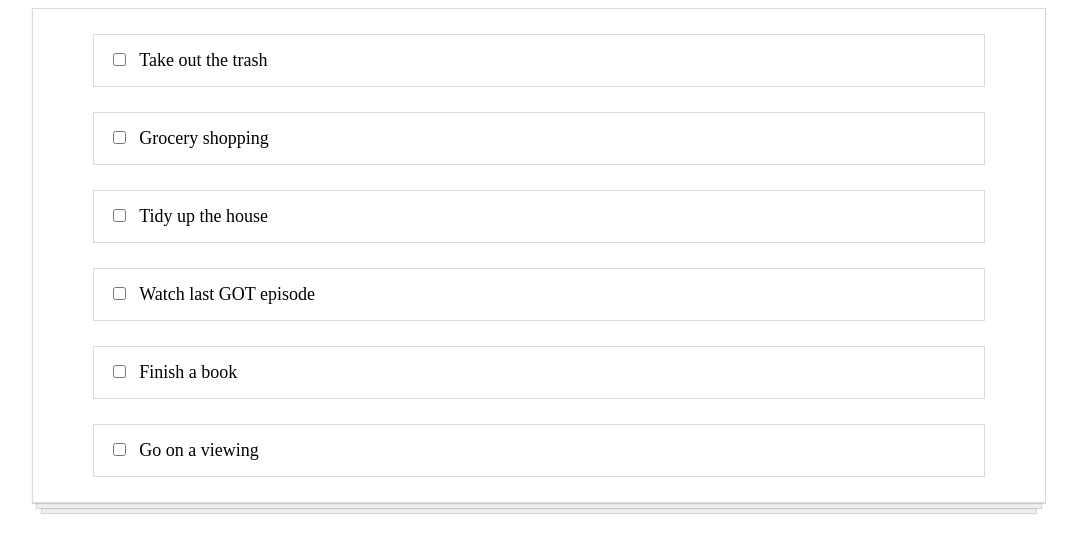
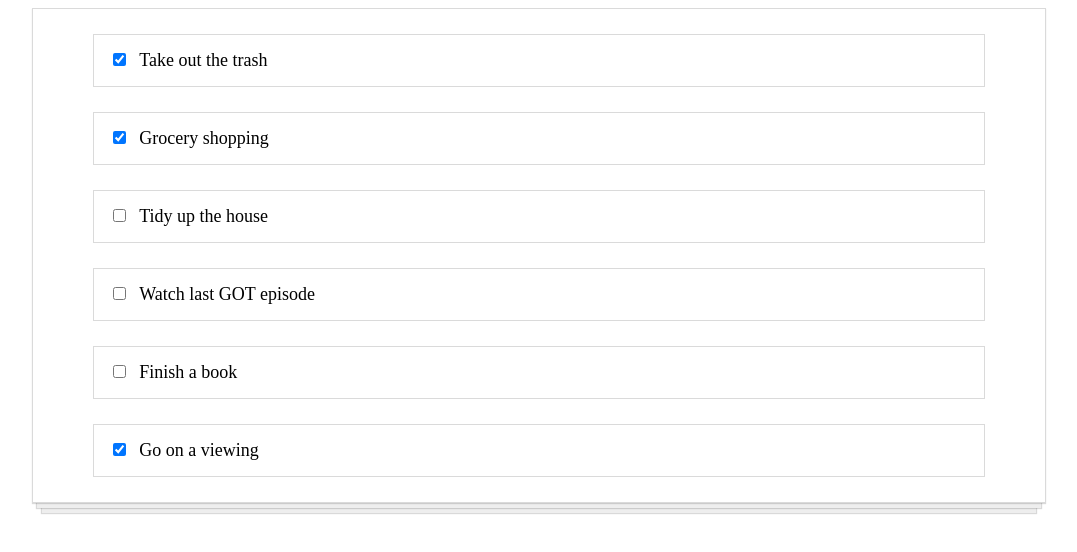
Before and after one commit to Galiant/to-do-react-app, a React (Create React App) app: page / in a window 1280 px wide. Shown: the top 552 px of the page, without its empty margins (101-1178 px from the left). Built offline with nearby package versions, Linux system fonts and the light colour scheme.

Commit message:
Checkboxes are checked or unchecked depends on statement in todosData.js (Read only)

```diff
--- a/src/TodoItem.js
+++ b/src/TodoItem.js
@@ -4,7 +4,7 @@ import './style.css';
 const TodoItem = (props) => {
   return (
     <div>
-        <li className="ListItem"><input type="checkbox" className="Checkbox"/>
+        <li className="ListItem"><input type="checkbox" className="Checkbox" checked={props.todo.completed}/>
           <span className="Item">{props.todo.text}</span>
         </li>
     </div>
```
